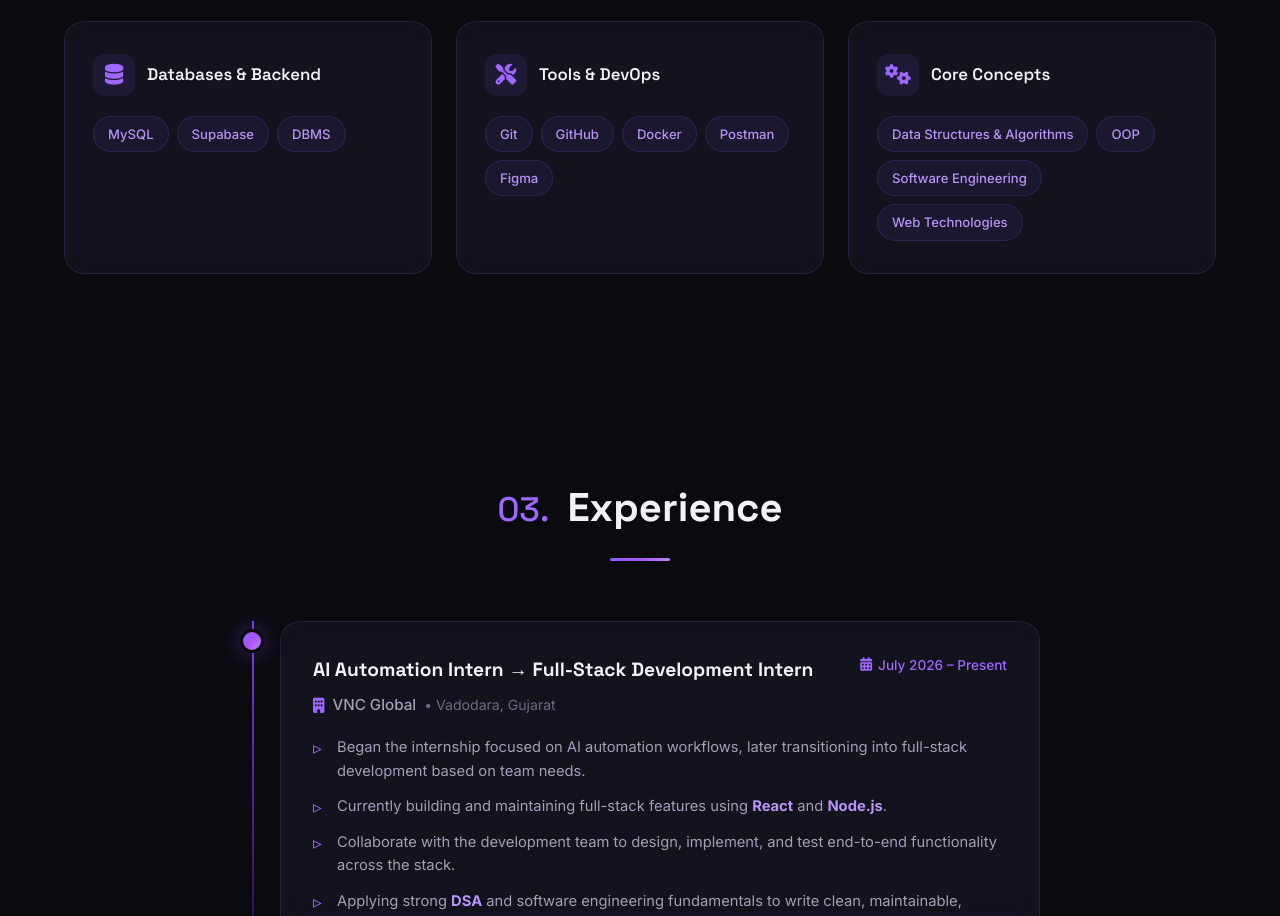
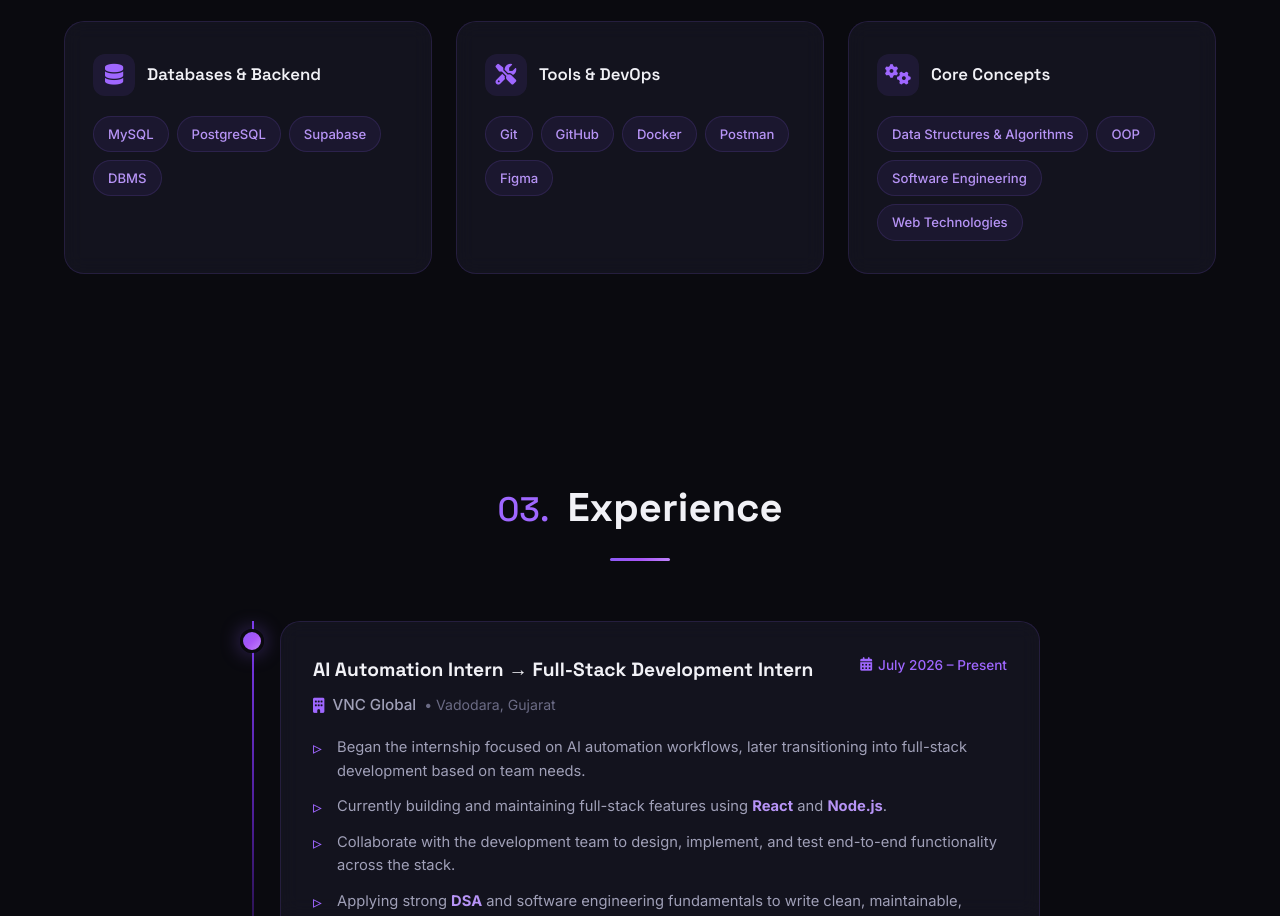
Before and after one commit to Harshili21/harshili21.github.io, a plain HTML site: page index.html in a window 1280 px wide. Shown: the part 2118-3034 px from the top of the page. Drawn offline with Linux system fonts and the light colour scheme.

Commit message:
Update resume PDF to latest Harshili_Patni_Resume_Internship and add PostgreSQL to skills

```diff
--- a/index.html
+++ b/index.html
@@ -237,6 +237,7 @@
                     </div>
                     <div class="skill-tags">
                         <span class="skill-tag">MySQL</span>
+                        <span class="skill-tag">PostgreSQL</span>
                         <span class="skill-tag">Supabase</span>
                         <span class="skill-tag">DBMS</span>
                     </div>
```
Also changed, not shown: 1 other file.
